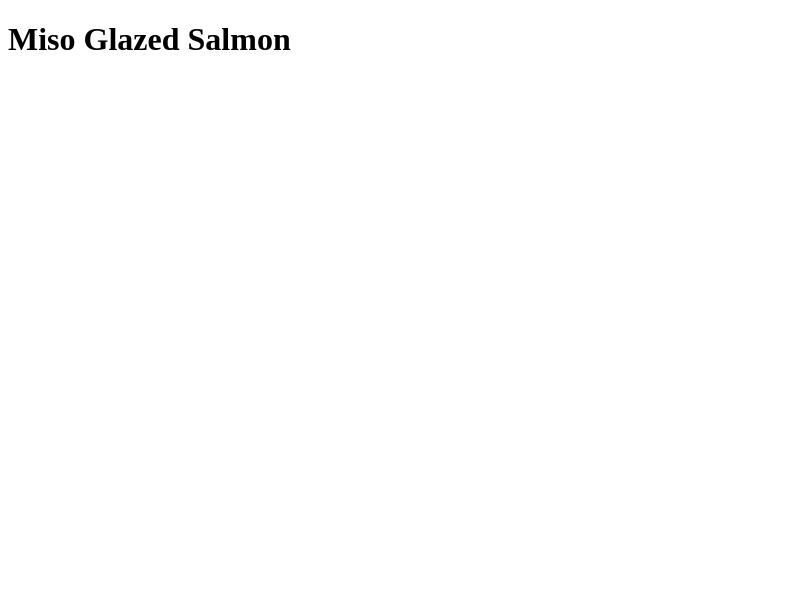
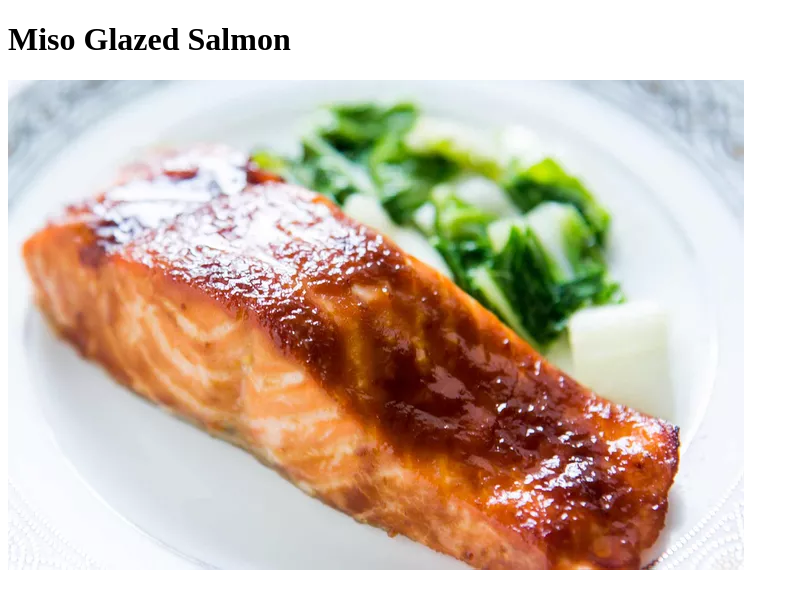
Before and after one commit to swilkins19/odin-recipes, a plain HTML site: page recipes/MisoGlazedSalmon.html in a window 1280 px wide. Shown: the whole page, without its empty margins (0-799 px from the left). Drawn offline with Linux system fonts and the light colour scheme.

Commit message:
Add Miso Glazed Salmon image

```diff
--- a/recipes/MisoGlazedSalmon.html
+++ b/recipes/MisoGlazedSalmon.html
@@ -8,5 +8,6 @@
 
     <body>
         <h1>Miso Glazed Salmon</h1>
+        <img src="../images/MisoGlazedSalmon.jpeg">
     </body>
 </html>
```
Also changed, not shown: images/MisoGlazedSalmon.jpeg (added).
